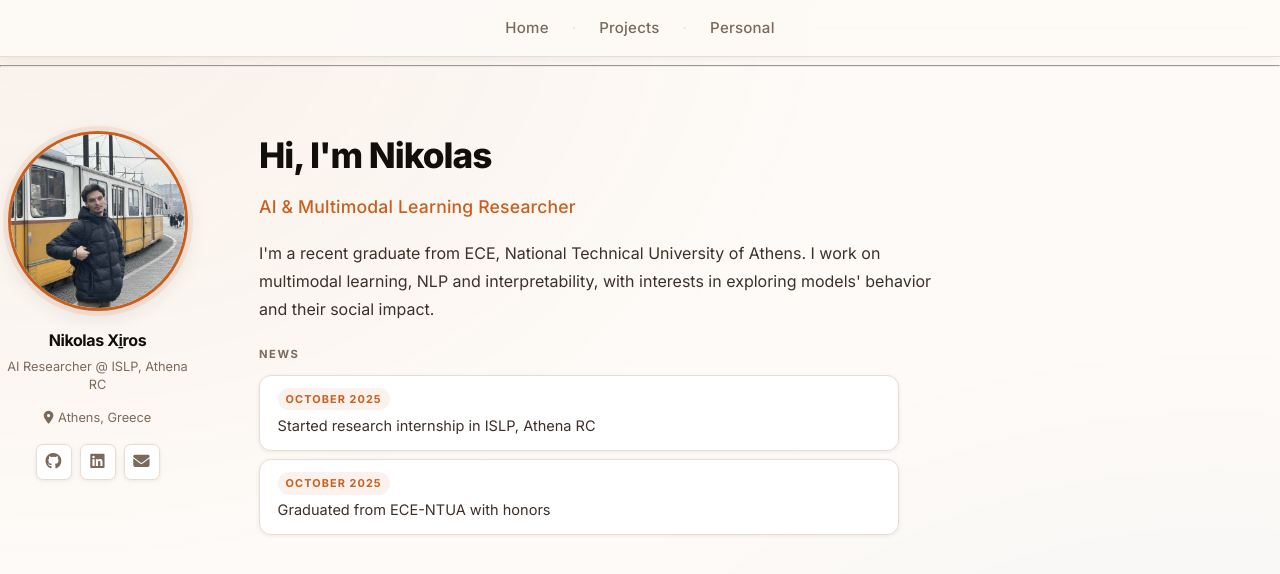
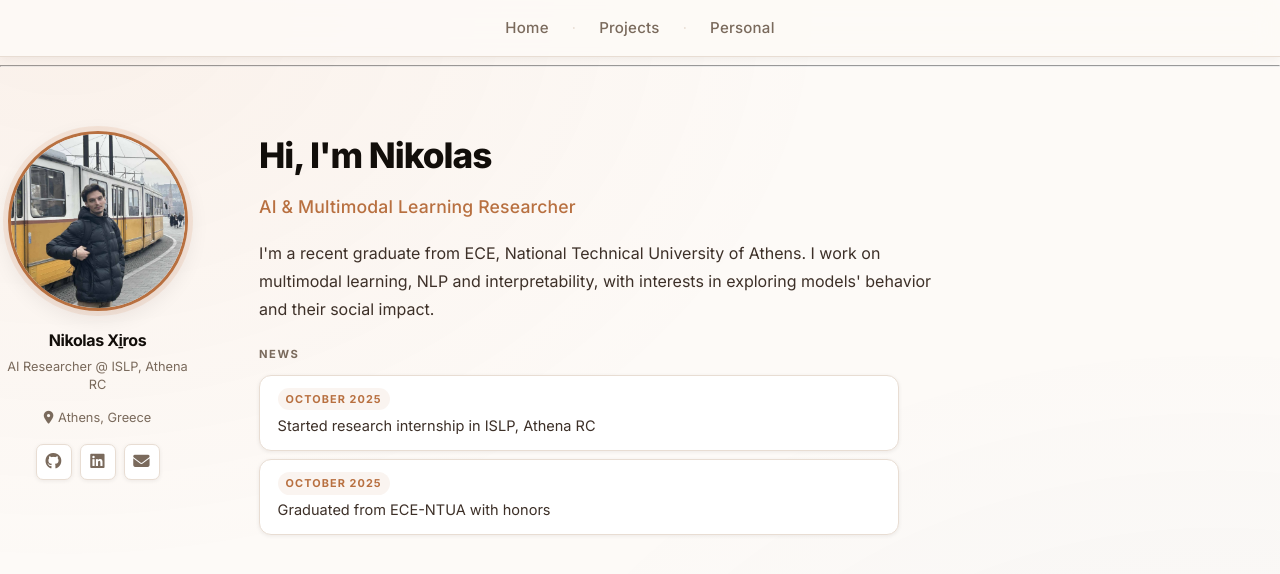
Before and after one commit to nickxir12/nickxir12.github.io, a Jekyll site: the page built from index.md, in a window 1280 px wide. Shown: the top 574 px of the page. Built offline with Jekyll 4.4.1, drawn with Linux system fonts in a browser that asks for light colours; some web fonts are replaced.

Commit message:
Softer terracotta accent

```diff
--- a/assets/css/custom.css
+++ b/assets/css/custom.css
@@ -17,9 +17,9 @@
   --border-hover: #f4845f;
 
   /* Accents */
-  --accent:        #c95f1e;   /* warm orange */
-  --accent-light:  rgba(201,95,30,0.08);
-  --accent-deep:   #9c3d08;
+  --accent:        #b87040;   /* muted warm terracotta */
+  --accent-light:  rgba(184,112,64,0.08);
+  --accent-deep:   #8a5228;
   --accent-blue:   #2d6da8;   /* contrast blue for links/badges */
   --accent-green:  #1a6e45;
 
--- a/index.md
+++ b/index.md
@@ -2,7 +2,7 @@
 title: "Home"
 ---
 
-<link rel="stylesheet" href="{{ '/assets/css/custom.css?v=22' | relative_url }}">
+<link rel="stylesheet" href="{{ '/assets/css/custom.css?v=23' | relative_url }}">
 <link href="https://fonts.googleapis.com/css2?family=Inter:wght@400;600;700&display=swap" rel="stylesheet">
 <link rel="stylesheet" href="https://cdnjs.cloudflare.com/ajax/libs/font-awesome/6.4.0/css/all.min.css">
 
```
Also changed, not shown: about.md (+1 -1 lines), interests.md (+1 -1 lines), projects.md (+1 -1 lines).
